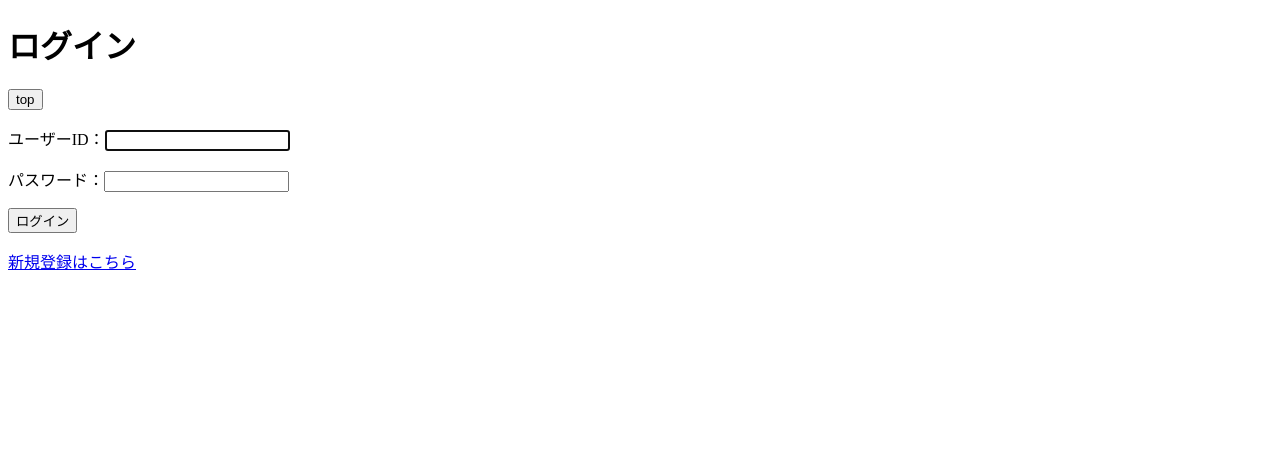
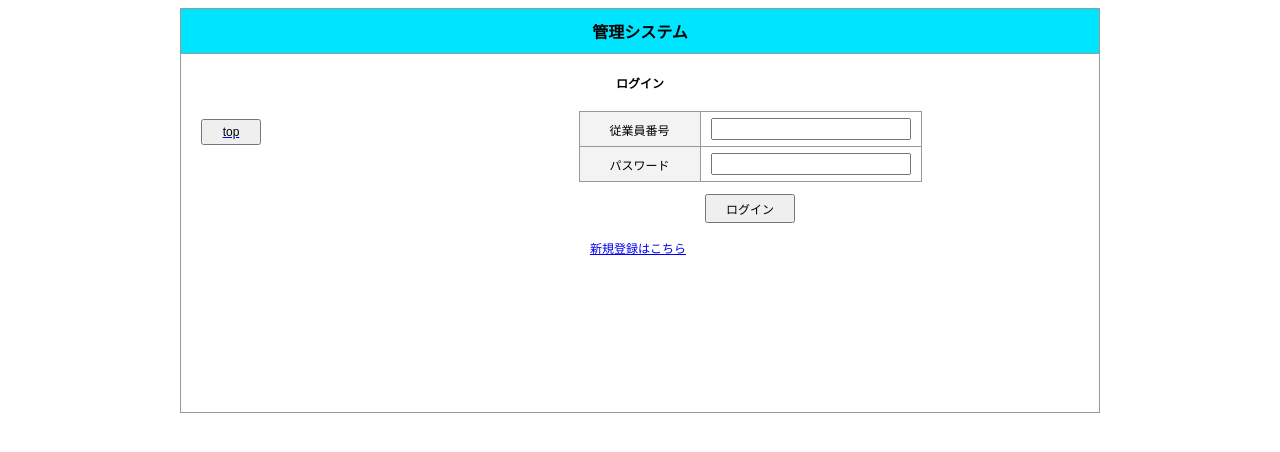
Before and after one commit to ibuki1204/django_system, a Django app: page /login/ in a window 1280 px wide. Shown: the top 452 px of the page. Run offline with Django 4.2, Linux system fonts and the light colour scheme.

Commit message:
login,mainmenu,ui完了

```diff
--- a/django_project/psys/templates/psys/login.html
+++ b/django_project/psys/templates/psys/login.html
@@ -3,27 +3,144 @@
 <head>
   <meta charset="UTF-8">
   <title>ログイン</title>
+  <style>
+    .wrapper { width: 920px; margin: 0 auto; font-family: sans-serif; }
+
+    /* 上部の帯（管理システム） */
+    .header {
+      background: #00e5ff;
+      padding: 10px 0;
+      text-align: center;
+      font-weight: bold;
+      border: 1px solid #999;
+      border-bottom: none;
+    }
+
+    /* 画面枠 */
+    .content {
+      border: 1px solid #999;
+      height: 360px;
+      padding: 15px 20px;
+      box-sizing: border-box;
+      background: #fff;
+    }
+
+    /* タイトル（ログイン） */
+    .title {
+      text-align: center;
+      font-size: 12px;
+      font-weight: bold;
+      margin: 5px 0 20px;
+    }
+
+    /* 左のtopボタン */
+    .left-menu { float: left; width: 180px; }
+    .left-menu .btn {
+      display: block;
+      width: 60px;
+      margin: 8px 0;
+      padding: 4px 0;
+      font-size: 12px;
+    }
+
+    /* 中央フォーム */
+    .main { margin-left: 220px; }
+
+    table.form-table { border-collapse: collapse; margin: 0 auto; }
+    table.form-table td {
+      border: 1px solid #999;
+      padding: 6px 10px;
+      font-size: 12px;
+      vertical-align: middle;
+    }
+    table.form-table td.label {
+      background: #f3f3f3;
+      width: 100px;
+      text-align: center;
+      white-space: nowrap;
+    }
+    table.form-table input {
+      width: 200px;
+      height: 22px;
+      box-sizing: border-box;
+      font-size: 12px;
+    }
+
+    .btn-area { text-align: center; margin-top: 12px; }
+    .btn-area button { width: 90px; padding: 4px 0; font-size: 12px; }
+
+    .msg {
+      text-align: center;
+      color: red;
+      margin: 12px 0 0;
+      font-size: 12px;
+    }
+
+    .signup-link {
+      margin-top: 16px;
+      text-align: left;
+      width: 320px;
+      margin-left: auto;
+      margin-right: auto;
+      font-size: 12px;
+    }
+  </style>
 </head>
+
 <body>
-  <h1>ログイン</h1>
+  <div class="wrapper">
+    <div class="header">管理システム</div>
 
-  <!-- 追加：topへ戻る -->
+    <div class="content">
+      <div class="title">ログイン</div>
+
+      <!-- 左：top -->
+      <div class="left-menu">
         <a href="{% url 'index' %}">
-    <button type="button">top</button>
+          <button type="button" class="btn">top</button>
         </a>
+      </div>
 
-  {% if form.errors %}
-    <p style="color:red;">ユーザーIDまたはパスワードが違います</p>
-  {% endif %}
+      <!-- 中央：ログインフォーム -->
+      <div class="main">
 
         <form method="post">
           {% csrf_token %}
-    <p>ユーザーID：{{ form.username }}</p>
-    <p>パスワード：{{ form.password }}</p>
+
+          <table class="form-table">
+            <tr>
+              <td class="label">従業員番号</td>
+              <td>
+                <input type="text" name="username" maxlength="6"
+                        value="{{ form.username.value|default:'' }}">
+                </td>
+
+            </tr>
+            <tr>
+              <td class="label">パスワード</td>
+              <td>
+                <input type="password" name="password" maxlength="255">
+              </td>
+            </tr>
+          </table>
+
+          <div class="btn-area">
             <button type="submit">ログイン</button>
+          </div>
         </form>
 
-  <!-- 任意：新規登録への導線も追加しておくと親切 -->
-  <p><a href="{% url 'signup' %}">新規登録はこちら</a></p>
+        {% if form.errors %}
+          <p class="msg">従業員番号またはパスワードが間違っています。</p>
+        {% endif %}
+
+        <div class="signup-link">
+          <a href="{% url 'signup' %}">新規登録はこちら</a>
+        </div>
+
+      </div>
+
+      <div style="clear:both;"></div>
+    </div>
+  </div>
 </body>
 </html>
```
Also changed, not shown: django_project/psys/templates/psys/main_menu.html (+91 -9 lines). Lines whose indentation alone changed are shown as unchanged.
